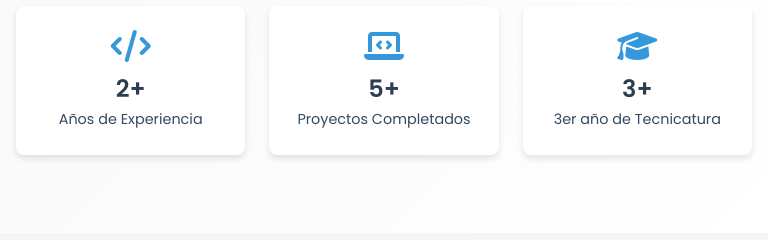
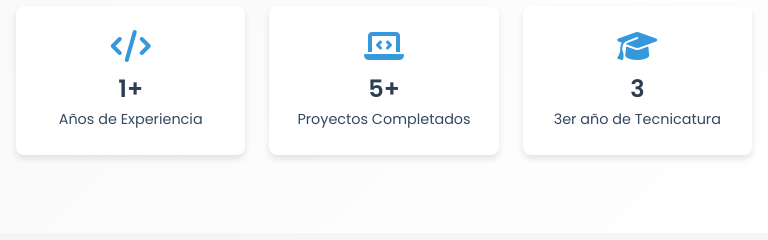
Before and after one commit to juanpablosoperez/portfolio, a plain HTML site: page index.html in a window 1280 px wide. Shown: the part 532-772 px from the top of the page, 456-1224 px from the left. Drawn offline with Linux system fonts and the light colour scheme.

Commit message:
Actualización del portfolio: Reorganización de secciones, mejora de diseño y contenido

```diff
--- a/index.html
+++ b/index.html
@@ -39,7 +39,7 @@
                 <div class="hero-stats">
                     <div class="stat">
                         <i class="fas fa-code"></i>
-                        <span>2+</span>
+                        <span>1+</span>
                         <p>Años de Experiencia</p>
                     </div>
                     <div class="stat">
@@ -49,7 +49,7 @@
                     </div>
                     <div class="stat">
                         <i class="fas fa-graduation-cap"></i>
-                        <span>3+</span>
+                        <span>3</span>
                         <p>3er año de Tecnicatura</p>
                     </div>
                 </div>
```
